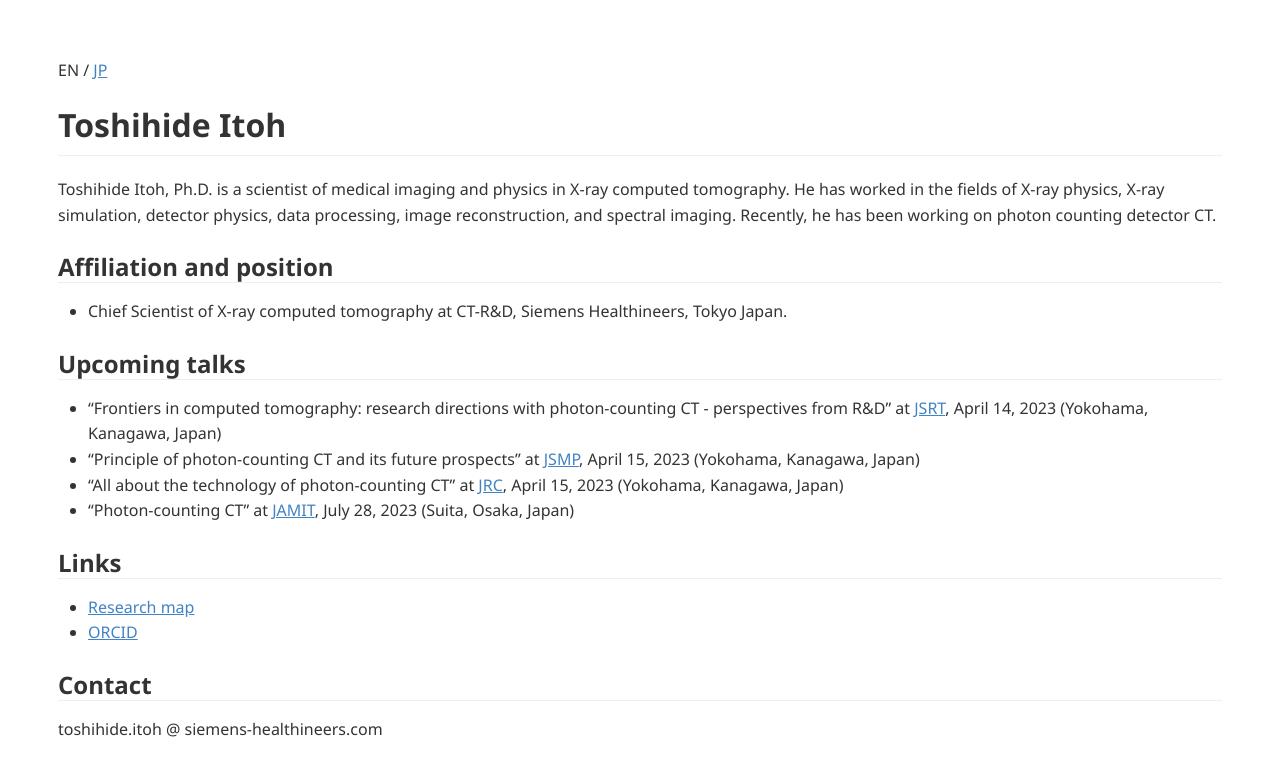
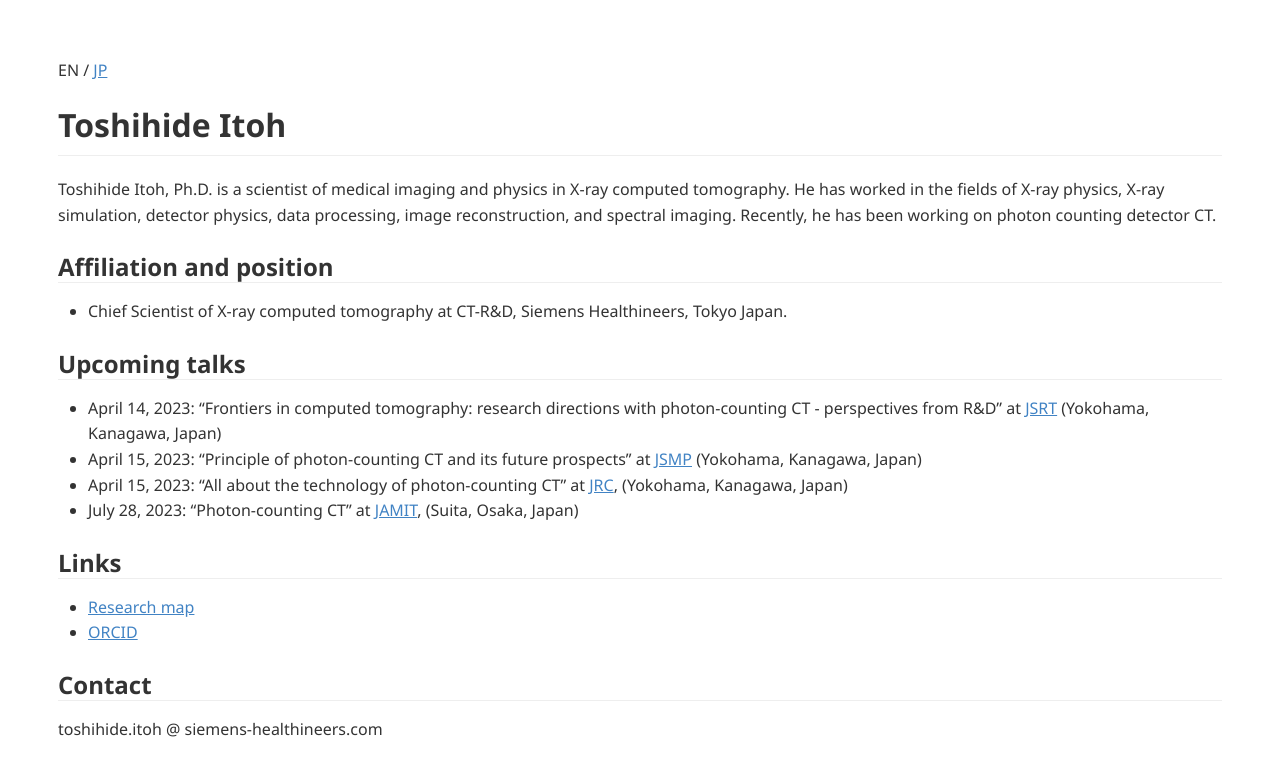
Before and after one commit to tnitoh/tnitoh.github.io, a Jekyll site: the page built from index.md, in a window 1280 px wide. Shown: the top 776 px of the page. Built offline with Jekyll 4.4.1, drawn with Linux system fonts in a browser that asks for light colours; Markdown is read by kramdown in place of the engine named in the settings.

Commit message:
'update'

```diff
--- a/index.md
+++ b/index.md
@@ -14,10 +14,10 @@ Toshihide Itoh, Ph.D. is a scientist of medical imaging and physics in X-ray com
 
 ## Upcoming talks
 
-- "Frontiers in computed tomography: research directions with photon-counting CT - perspectives from R&D" at [JSRT](https://www.jsrt.or.jp/gmeeting/soukai79eng/){:target="_blank"}, April 14, 2023 (Yokohama, Kanagawa, Japan)
-- "Principle of photon-counting CT and its future prospects" at [JSMP](https://www.jsmp.org/conf/125/en/){:target="_blank"}, April 15, 2023 (Yokohama, Kanagawa, Japan)
-- "All about the technology of photon-counting CT" at [JRC](https://site2.convention.co.jp/jrs82/english/){:target="_blank"}, April 15, 2023 (Yokohama, Kanagawa, Japan)
-- "Photon-counting CT" at [JAMIT](http://jamit.jp/meetinginfo/index.html){:target="_blank"}, July 28, 2023 (Suita, Osaka, Japan)
+- April 14, 2023: "Frontiers in computed tomography: research directions with photon-counting CT - perspectives from R&D" at [JSRT](https://www.jsrt.or.jp/gmeeting/soukai79eng/){:target="_blank"} (Yokohama, Kanagawa, Japan)
+- April 15, 2023: "Principle of photon-counting CT and its future prospects" at [JSMP](https://www.jsmp.org/conf/125/en/){:target="_blank"}  (Yokohama, Kanagawa, Japan)
+- April 15, 2023: "All about the technology of photon-counting CT" at [JRC](https://site2.convention.co.jp/jrs82/english/){:target="_blank"}, (Yokohama, Kanagawa, Japan)
+- July 28, 2023: "Photon-counting CT" at [JAMIT](http://jamit.jp/meetinginfo/index.html){:target="_blank"}, (Suita, Osaka, Japan)
 
 ## Links
 - [Research map](https://researchmap.jp/tnitoh?lang=en){:target="_blank"}
```
Also changed, not shown: index_jp.md (+5 -5 lines).
